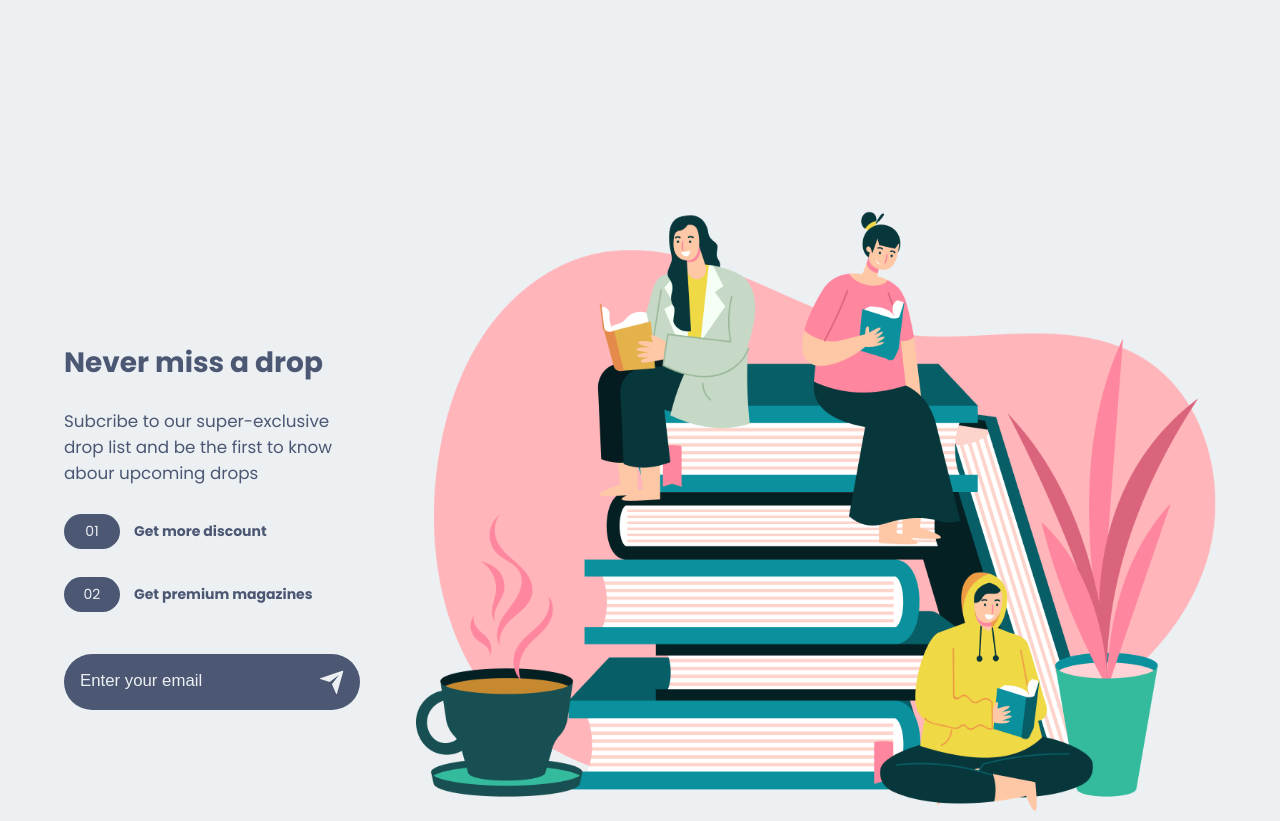
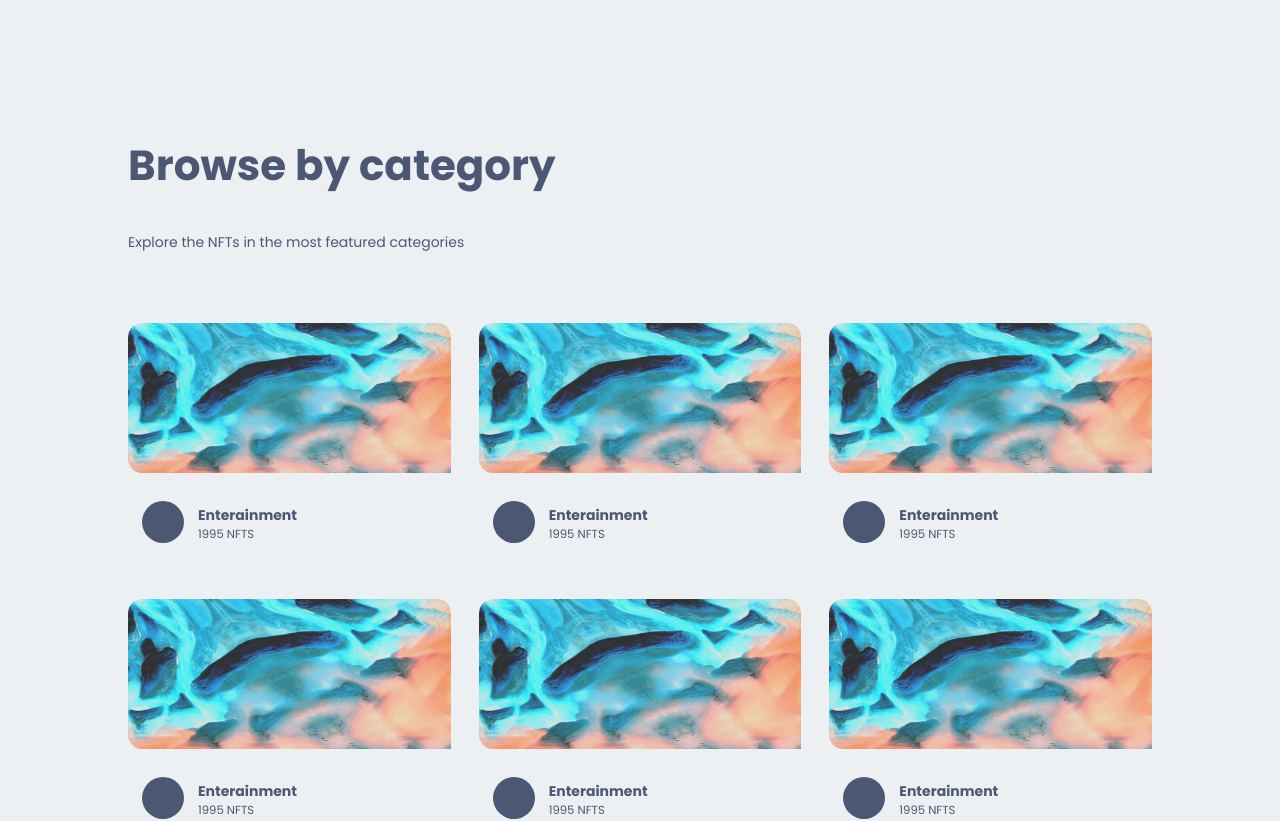
Before and after one commit to Hadhemi33/Template-NFTMarketplacearket, a Next.js app: page / in a window 1280 px wide. Shown: the part 2180-3001 px from the top of the page. Built offline with nearby package versions, Linux system fonts and the light colour scheme.

Commit message:
Category Section

```diff
--- /dev/null
+++ b/components/Category/Category.jsx
@@ -0,0 +1,41 @@
+import React from 'react'
+import Image from "next/image";
+import { BsCircleFill } from "react-icons/bs";
+
+//INTERNAL IMPORT
+import Style from "./Category.module.css";
+import images from "../../img";
+
+function Category() {
+  const CategoryArray = [1, 2, 3, 4, 5, 6];
+  return (
+    <div className={Style.box_category}>
+    <div className={Style.category}>
+      {CategoryArray.map((el, i) => (
+        <div className={Style.category_box} key={1 + 1}>
+          <Image
+            src={images.creatorbackground1}
+            className={Style.category_box_img}
+            alt="Background image"
+            width={350}
+            height={150}
+            objectFit="cover"
+          />
+
+          <div className={Style.category_box_title}>
+            <span>
+              <BsCircleFill />
+            </span>
+            <div className={Style.category_box_title_info}>
+              <h4>Enterainment</h4>
+              <small>1995 NFTS</small>
+            </div>
+          </div>
+        </div>
+      ))}
+    </div>
+  </div>
+  )
+}
+
+export default Category
--- /dev/null
+++ b/components/Category/Category.module.css
@@ -0,0 +1,63 @@
+
+.box_category{
+    width: 80%;
+    margin: 0 auto;
+}
+
+.category{
+    padding: 4rem 0;
+    display: grid;
+    grid-template-columns: repeat(6, 1fr);
+    gap: 2rem;
+}
+
+.category_box{
+    line-height: 0;
+    transition: all .3s ease-in;
+    border-radius: 1rem;
+    overflow: hidden;
+    cursor: pointer;
+    padding-bottom: 1rem;
+}
+
+.category_box:hover{
+    box-shadow: var(--box-shadow);
+}
+
+.category_box_img{
+    border-radius: 1rem;
+}
+
+.category_box_title{
+    display: flex;
+    align-items: center;
+    padding: 1rem;
+    gap: 1rem;
+}
+
+.category_box_title span{
+    font-size: 3rem;
+    margin-top: 1rem;
+}
+
+@media screen and (min-device-width: 320px) and (max-device-width: 425px) {
+
+    .box_category{
+        width: 90%;
+    }
+    .category{
+        grid-template-columns: 1fr;
+    }
+}
+
+@media screen and (min-device-width: 427px) and (max-device-width: 770px) {
+    .category{
+        grid-template-columns: repeat(2,1fr);
+    }
+}
+
+@media screen and (min-device-width: 772px) and (max-device-width: 1025px) {
+    .category{
+        grid-template-columns: repeat(3,1fr);
+    }
+}
--- a/components/Title/Title.module.css
+++ b/components/Title/Title.module.css
@@ -11,7 +11,7 @@
 
 .title_box h2{
     font-size: 3rem;
-    line-height: 0;
+    line-height: auto;
 }
 
 @media screen and (min-device-width: 320px) and (max-device-width: 425px) {
--- a/components/componentIndex.js
+++ b/components/componentIndex.js
@@ -6,6 +6,7 @@
 import BigNFTSlider from './BigNFTSlider/BigNFTSlider'
 import Subscribe from './Subscribe/Subscribe'
 import Title from './Title/Title'
+import Category from './Category/Category'
 
 export {
     Button,
@@ -15,5 +16,6 @@
     Service,
     BigNFTSlider,
     Subscribe,
-    Title
+    Title,
+    Category
 };
--- a/pages/index.js
+++ b/pages/index.js
@@ -7,7 +7,8 @@
   Service,
   BigNFTSlider,
   Subscribe,
-  Title
+  Title,
+  Category
 } from "../components/componentIndex";
 
 const Home = () => {
@@ -16,11 +17,12 @@
       <HeroSection />
       <Service />
       <BigNFTSlider />
-      <Subscribe />
       <Title
         heading="Browse by category"
         paragraph="Explore the NFTs in the most featured categories"
       />
+      <Category />
+      <Subscribe />
     </div>
   );
 };
```
